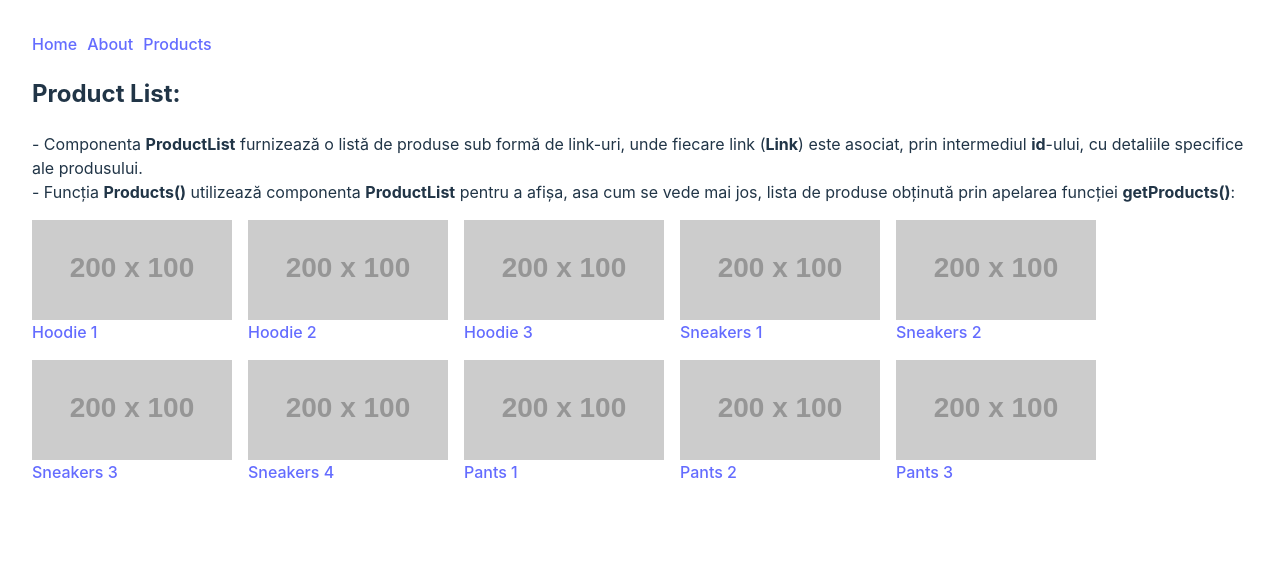
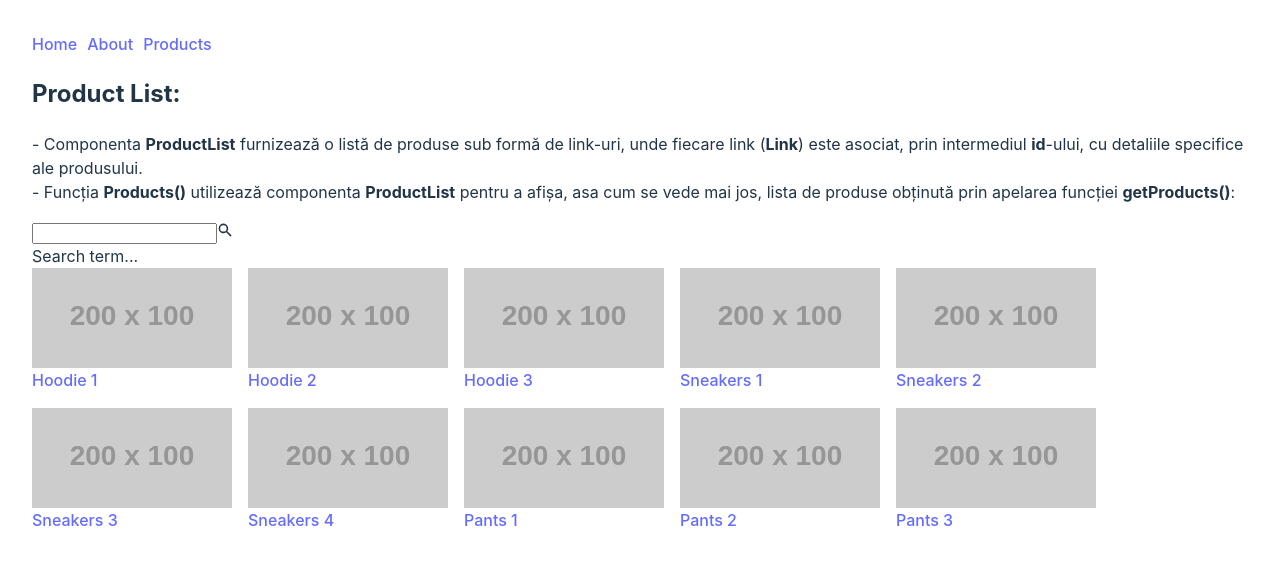
Before and after one commit to danretegan/react-routing, a React (Vite) app in the folder my-app/: page /products in a window 1280 px wide. Shown: the top 564 px of the page. Built offline with nearby package versions, Linux system fonts and the light colour scheme.

Commit message:
add SearchBox

```diff
--- a/my-app/package.json
+++ b/my-app/package.json
@@ -12,6 +12,7 @@
   "dependencies": {
     "react": "^18.2.0",
     "react-dom": "^18.2.0",
+    "react-icons": "^5.0.1",
     "react-router-dom": "^6.22.1"
   },
   "devDependencies": {
--- /dev/null
+++ b/my-app/src/components/SearchBox.jsx
@@ -0,0 +1,21 @@
+import PropTypes from "prop-types";
+import { HiSearch } from "react-icons/hi";
+
+export function SearchBox({ value, onChange }) {
+  return (
+    <div>
+      <input
+        type="text"
+        value={value}
+        onChange={(e) => onChange(e.target.value)}
+      />
+      <HiSearch />
+      <div>Search term...</div>
+    </div>
+  );
+}
+
+SearchBox.propTypes = {
+  value: PropTypes.string,
+  onChange: PropTypes.func,
+};
--- a/my-app/src/pages/Products.jsx
+++ b/my-app/src/pages/Products.jsx
@@ -1,8 +1,21 @@
+import { useSearchParams } from "react-router-dom";
+import { SearchBox } from "../components/SearchBox";
 import { ProductList } from "../components/productList/ProductList";
 import { getProducts } from "../fakeAPI";
 
 export function Products() {
   const products = getProducts();
+  const [searchParams, setSearchParams] = useSearchParams();
+  const productName = searchParams.get("name") ?? "";
+
+  const visibleProducts = products.filter((product) =>
+    product.name.toLowerCase().includes(productName.toLowerCase())
+  );
+
+  const updateQueryString = (name) => {
+    const nextParams = name !== "" ? { name } : {};
+    setSearchParams(nextParams);
+  };
 
   return (
     <main>
@@ -15,7 +28,8 @@ export function Products() {
         <b>ProductList</b> pentru a afișa, asa cum se vede mai jos, lista de
         produse obținută prin apelarea funcției <b>getProducts()</b>:
       </p>
-      <ProductList products={products} />
+      <SearchBox value={productName} onChange={updateQueryString} />
+      <ProductList products={visibleProducts} />
     </main>
   );
 }
```
Also changed, not shown: 2 other files (tests, documents, lock files or other folders).
